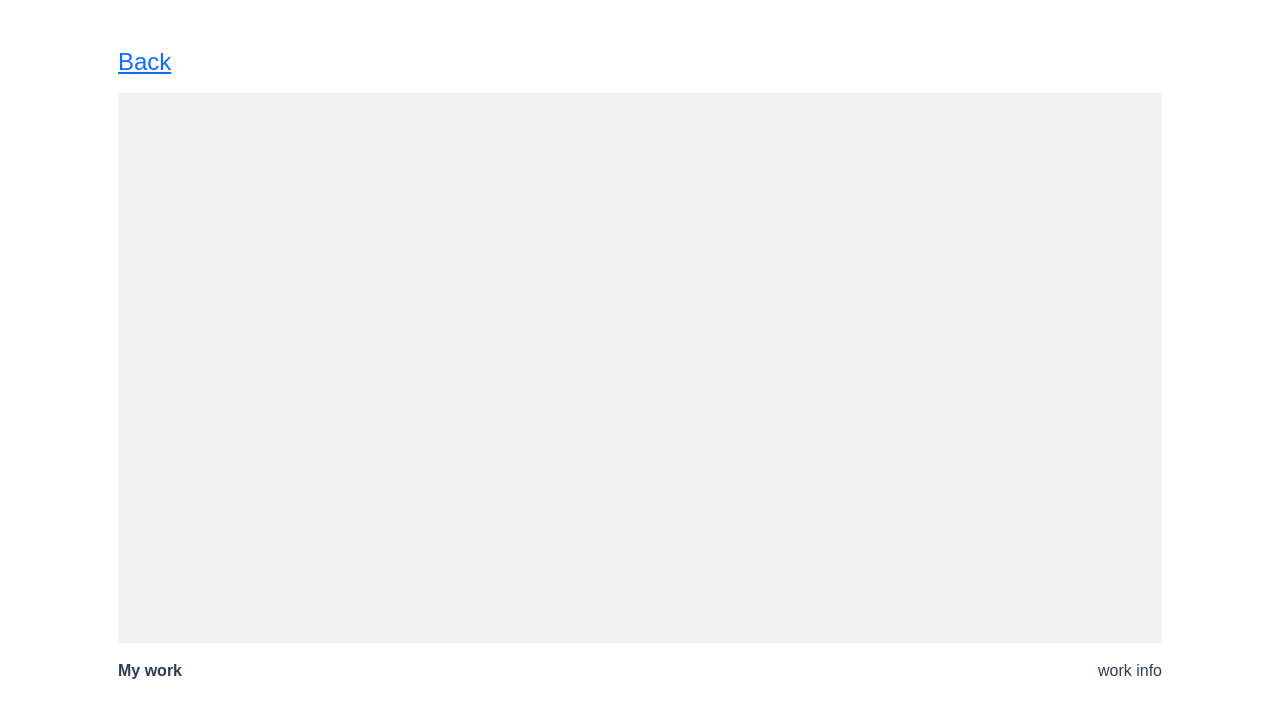
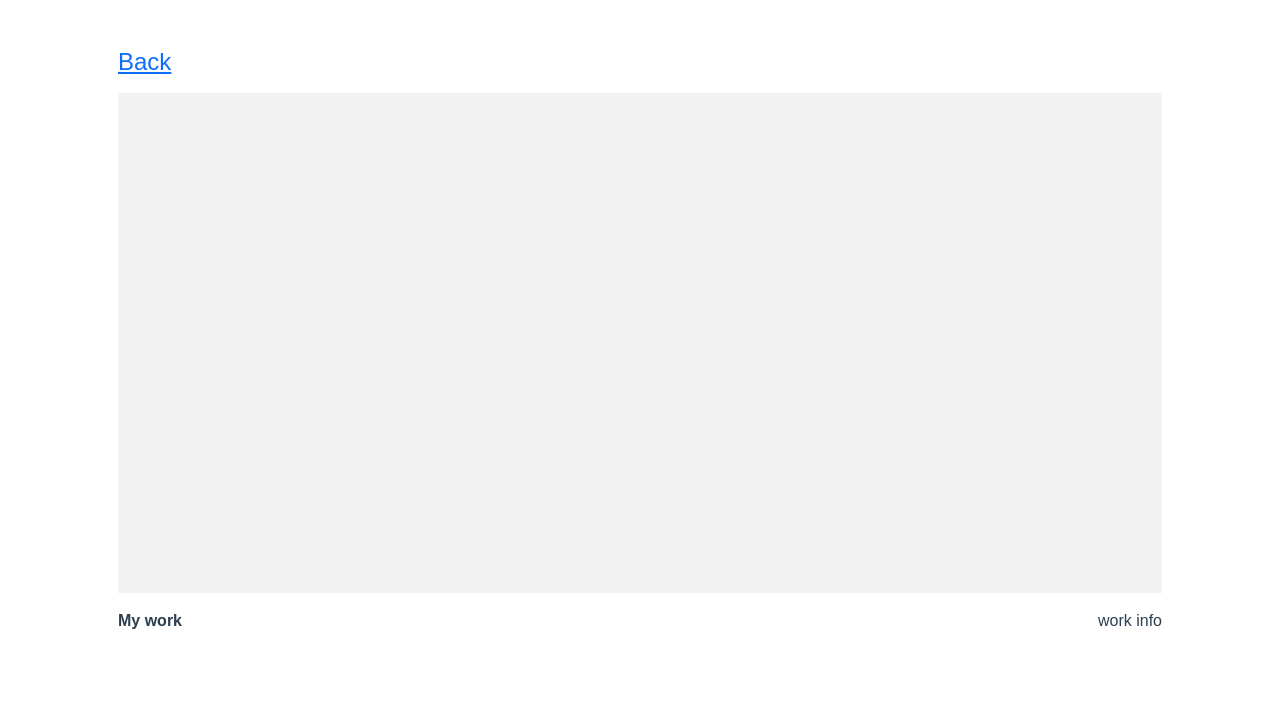
Before and after one commit to Antonius131/personal-website, a Vue app: page /works in a window 1280 px wide. Shown: the top 718 px of the page. Built offline with nearby package versions, Linux system fonts and the light colour scheme.

Commit message:
change scope style in component

```diff
--- a/src/components/PortfolioPreview.vue
+++ b/src/components/PortfolioPreview.vue
@@ -29,14 +29,14 @@
    }
 </script>
 
-<style lang="scss">
+<style scoped lang="scss">
    #content-section {
       height: 100%;
 
       .image-box {
 
          background-color: #f2f2f2;
-         height: 550px
+         height: 500px
       }
    }
 </style>
```
